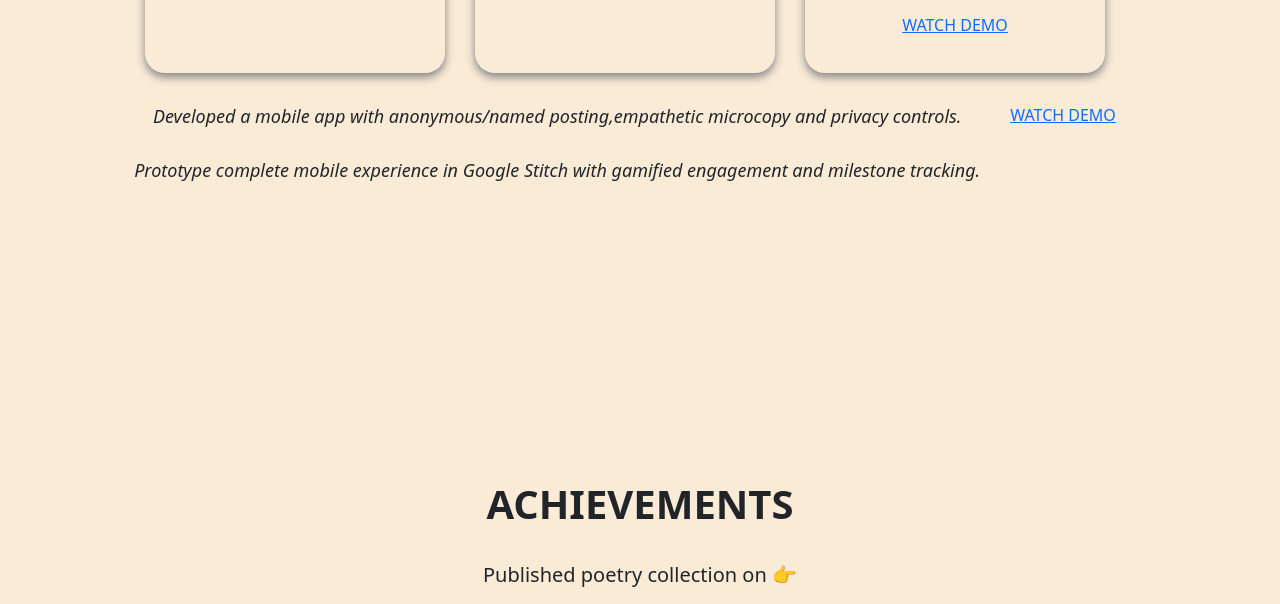
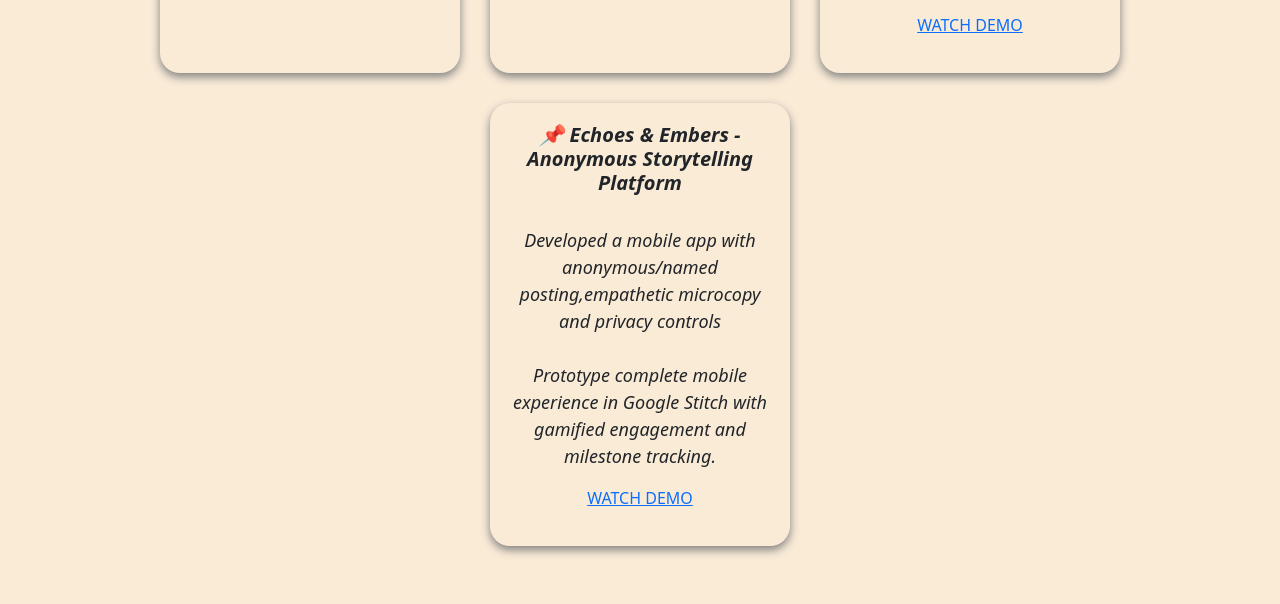
Before and after one commit to sowmiyamd9j-lab/UIUX26, a plain HTML site: page index.html in a window 1280 px wide. Shown: the part 3456-4060 px from the top of the page. Drawn offline with nearby package versions, Linux system fonts and the light colour scheme; a script that the page names is missing.

Commit message:
Refine project description in index.html
Updated project description for Echoes & Embers.

```diff
--- a/index.html
+++ b/index.html
@@ -80,8 +80,11 @@
          Loom & Letter is a publishing platform designed to simplify digital content sharing for creators and writers.<br><br>Users can sign in using Google authentication,write content and publish their work through a simple and user-friendly workflow.<br><br>Built using Manus AI with a focus on accessibility,creative expression and seamless publishing experience.</i></p>
         <a href="https://youtu.be/yo8lazn2VdY?si=tvhPLZvH7GioZFOx" target="_blank">WATCH DEMO</a></p>
         </div>
+         <div class="project-card">
+        <h2 style="font-size: 20px;"><i><b>&#128204 Echoes & Embers - Anonymous Storytelling Platform</b></i></h2>
+        <br>
         <i><p style ="font-size: 18px;">
-         Developed a mobile app with anonymous/named posting,empathetic microcopy and privacy controls.<br><br>Prototype complete mobile experience in Google Stitch with gamified engagement and milestone tracking.</b></b></i></p>
+         Developed a mobile app with anonymous/named posting,empathetic microcopy and privacy controls<br><br>Prototype complete mobile experience in Google Stitch with gamified engagement and milestone tracking.</b></b></i></p>
         <a href="https://youtu.be/Xz_kulEsFmg?si=SHpmgdhYvXzdQL42" target="_blank">WATCH DEMO</a></p>
         </div>
         </div>
```
